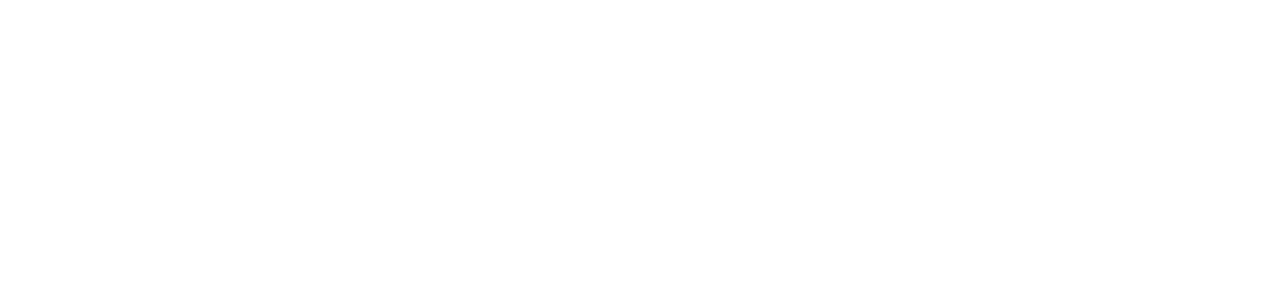
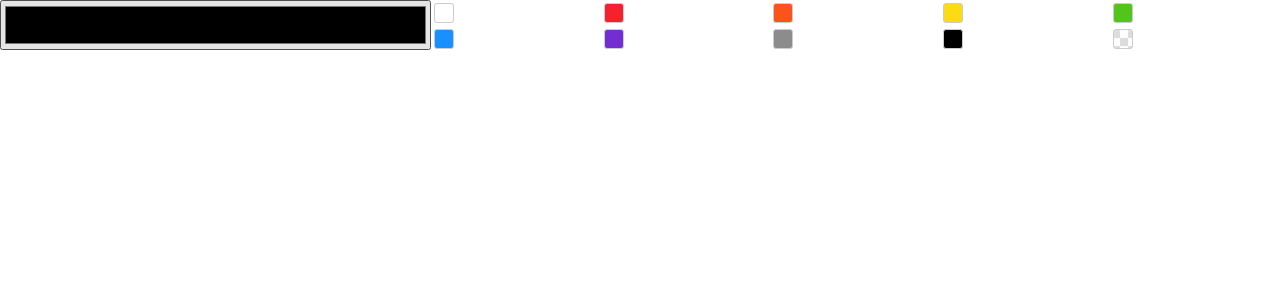
Before and after one commit to zhengwei741/h5-editer, a Vue app: page /test in a window 1280 px wide. Before the commit this address had no page. Shown: the top 300 px of the page. Built offline with nearby package versions, Linux system fonts and the light colour scheme.

Commit message:
feat: 添加颜色选择器

```diff
--- /dev/null
+++ b/src/components/colorPicker/index.vue
@@ -0,0 +1,100 @@
+<template>
+  <div class="color-picker">
+    <input
+      type="color"
+      class="color-input"
+      :value="value"
+      @change="onInputChangeHandle"
+    />
+    <ul class="color-picker-list">
+      <li
+        class="color-item"
+        v-for="(color, index) of colors"
+        :key="index"
+        @click.prevent="onChangeHandle(color)"
+      >
+        <div :style="{ background: color }" v-if="color"></div>
+        <div class="transparent-back" v-else></div>
+      </li>
+    </ul>
+  </div>
+</template>
+
+<script lang="ts">
+import { defineComponent, PropType } from 'vue'
+
+const defaultColors = [
+  '#ffffff',
+  '#f5222d',
+  '#fa541c',
+  '#fadb14',
+  '#52c41a',
+  '#1890ff',
+  '#722ed1',
+  '#8c8c8c',
+  '#000000',
+  '',
+]
+
+export default defineComponent({
+  props: {
+    value: {
+      type: String,
+    },
+    colors: {
+      type: Array as PropType<string[]>,
+      default: defaultColors,
+    },
+  },
+  emits: ['change'],
+  setup(props, context) {
+    const onChangeHandle = (color: any) => {
+      context.emit('change', color)
+    }
+
+    const onInputChangeHandle = (e: Event) => {
+      const target = e.target as HTMLInputElement
+      context.emit('change', target.value)
+    }
+
+    return {
+      onChangeHandle,
+      onInputChangeHandle,
+    }
+  },
+})
+</script>
+<style lang="less" scoped>
+.color-picker {
+  display: flex;
+  .color-input {
+    flex: 1;
+    height: 50px;
+  }
+  .color-picker-list {
+    flex: 2;
+    display: flex;
+    flex-wrap: wrap;
+    justify-content: space-between;
+    .color-item {
+      flex: 1;
+      width: 20%;
+      min-width: 20%;
+      max-width: 20%;
+      padding: 3px;
+      > div {
+        padding: 3px;
+        width: 20px;
+        height: 20px;
+        border-radius: 3px;
+        margin-right: 5px;
+        cursor: pointer;
+        border: 1px solid #ccc;
+      }
+    }
+    .transparent-back {
+      background: url('~@/assets/img/transparent.png') no-repeat;
+    }
+  }
+}
+</style>
--- a/src/components/componentList/index.vue
+++ b/src/components/componentList/index.vue
@@ -14,12 +14,12 @@
 <script lang="ts">
 import { defineComponent, computed } from 'vue'
 import { useStore } from 'vuex'
+import { v4 as uuidv4 } from 'uuid'
+import { clone } from 'lodash-es'
 
 import LTetx from '../LText/index.vue'
 import { defaultTextTemplates } from '@/shared/defaultTemplates'
 import { CommonDefaultProps } from '../../shared/defaultProps'
-
-import { v4 as uuidv4 } from 'uuid'
 
 export default defineComponent({
   components: {
@@ -31,7 +31,7 @@
 
     const onItemClick = (template: Partial<CommonDefaultProps>) => {
       store.commit('addComponent', {
-        props: template,
+        props: clone(template),
         name: 'l-text',
         id: uuidv4(),
       })
--- a/src/components/propsTable/index.vue
+++ b/src/components/propsTable/index.vue
@@ -31,6 +31,8 @@
 import { PropToForm, PropsToForms, mapToPropsToForms } from '@/shared/propsMap'
 import RenderVnode from './renderVnode.vue'
 
+import ColorPicker from '@/components/colorPicker/index.vue'
+
 interface FormProps extends PropToForm {
   value?: string
   events: { [key: string]: (e: any) => any }
@@ -39,6 +41,7 @@
 export default defineComponent({
   components: {
     RenderVnode,
+    ColorPicker,
   },
   props: {
     props: {
--- a/src/router/index.ts
+++ b/src/router/index.ts
@@ -12,6 +12,12 @@
     name: 'editer',
     component: () =>
       import(/* webpackChunkName: "editer" */ '../views/editer/index.vue'),
+  },
+  {
+    path: '/test',
+    name: 'test',
+    component: () =>
+      import(/* webpackChunkName: "test" */ '../views/test/index.vue'),
   },
   {
     path: '/',
--- a/src/shared/propsMap.tsx
+++ b/src/shared/propsMap.tsx
@@ -99,4 +99,8 @@
     },
     afterTransform: (e: number) => (e / 100).toString(),
   },
+  color: {
+    component: 'color-picker',
+    text: '颜色',
+  },
 }
--- /dev/null
+++ b/src/views/test/index.vue
@@ -0,0 +1,15 @@
+<template>
+  <color-picker></color-picker>
+</template>
+
+<script lang="ts">
+import { defineComponent } from 'vue'
+
+import ColorPicker from '@/components/colorPicker/index.vue'
+
+export default defineComponent({
+  components: {
+    ColorPicker,
+  },
+})
+</script>
```
Also changed, not shown: src/assets/img/transparent.png (added).
